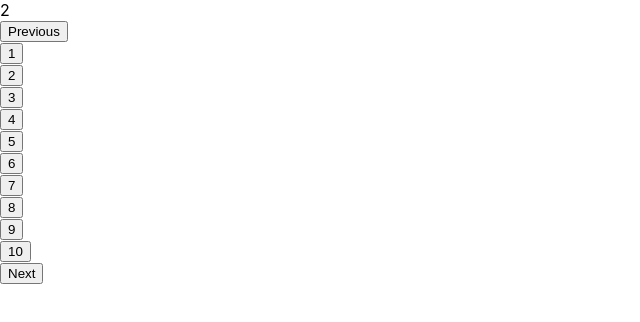
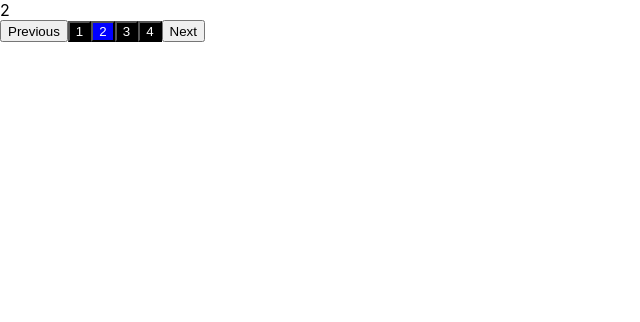
Before and after one commit to svjatber/INCORAHW, a React (Create React App) app: page / in a window 1280 px wide. Shown: the top 322 px of the page, without its empty margins (0-640 px from the left). Built offline with nearby package versions, Linux system fonts and the light colour scheme.

Commit message:
'with-styles'

```diff
--- a/package.json
+++ b/package.json
@@ -10,6 +10,7 @@
     "@types/node": "^12.20.4",
     "@types/react": "^17.0.2",
     "@types/react-dom": "^17.0.1",
+    "classnames": "^2.2.6",
     "react": "^17.0.1",
     "react-dom": "^17.0.1",
     "react-scripts": "4.0.2",
--- a/src/components/Main/main.tsx
+++ b/src/components/Main/main.tsx
@@ -1,24 +1,21 @@
 import React, { useState } from 'react';
 import Pagination from '../Pagination/Pagination';
-
 
 function Main() {
   const [page, setPage] = useState<number>(1);
 
-  const onChangePage = (num: number) =>{
-    setPage(num)
-  }
-
-  console.log(page)
+  const onChangePage = (num: number) => {
+    setPage(num);
+  };
 
   return (
     <div>
       <div>{page + 1}</div>
       <Pagination
-        activePage={2}
+        activePage={page}
         totalItems={40}
         withActions={true}
-        perPage={4}
+        perPage={10}
         classes={{ btn: 'btn', activeBtn: 'activeBtn' }}
         onChangePage={onChangePage}
       />
--- a/src/components/Pagination/Pagination.scss
+++ b/src/components/Pagination/Pagination.scss
@@ -0,0 +1,14 @@
+.pagination {
+  display: flex;
+}
+.btn {
+  background: black;
+  color: white;
+
+  &:disabled {
+    background: red;
+  }
+  &.activeBtn {
+    background: blue;
+  }
+}
--- a/src/components/Pagination/Pagination.tsx
+++ b/src/components/Pagination/Pagination.tsx
@@ -1,5 +1,6 @@
 import React, { useState } from 'react';
-
+import './Pagination.scss';
+import cn from 'classnames';
 interface PaginationProps {
   activePage: number;
   totalItems: number;
@@ -17,23 +18,21 @@ const Pagination = ({
   totalItems,
   perPage,
   withActions,
-  onChangePage
+  onChangePage,
+  classes
 }: PaginationProps) => {
-
-  const [activePageLocal, setActivePageLocal] = useState<number>(activePage);
   const countPage = Math.round(totalItems / perPage);
 
+  console.log(activePage);
+
   const onChange = (newCount: number) => {
-    console.log(newCount)
-    setActivePageLocal(newCount);
     onChangePage(newCount);
-
   };
 
   return (
-    <div>
+    <div className={'pagination'}>
       {withActions && (
-        <button disabled={activePageLocal === 0} onClick={() => onChange(activePageLocal - 1)}>
+        <button disabled={activePage === 0} onClick={() => onChange(activePage - 1)}>
           Previous
         </button>
       )}
@@ -42,9 +41,7 @@ const Pagination = ({
           <div>
             <button
               onClick={() => onChange(index)}
-              // className={(classes?.btn, {
-              //   [classes?.activeBtn || '']: activePage === index
-              // })}
+              className={cn(classes?.btn, { [classes?.activeBtn || '']: activePage === index })}
             >
               {index + 1}
             </button>
@@ -52,7 +49,7 @@ const Pagination = ({
         );
       })}
       {withActions && (
-        <button disabled={activePageLocal === countPage - 1} onClick={() => onChange(activePageLocal + 1)}>
+        <button disabled={activePage === countPage - 1} onClick={() => onChange(activePage + 1)}>
           Next
         </button>
       )}
```
Also changed, not shown: 2 other files (tests, documents, lock files or other folders).
